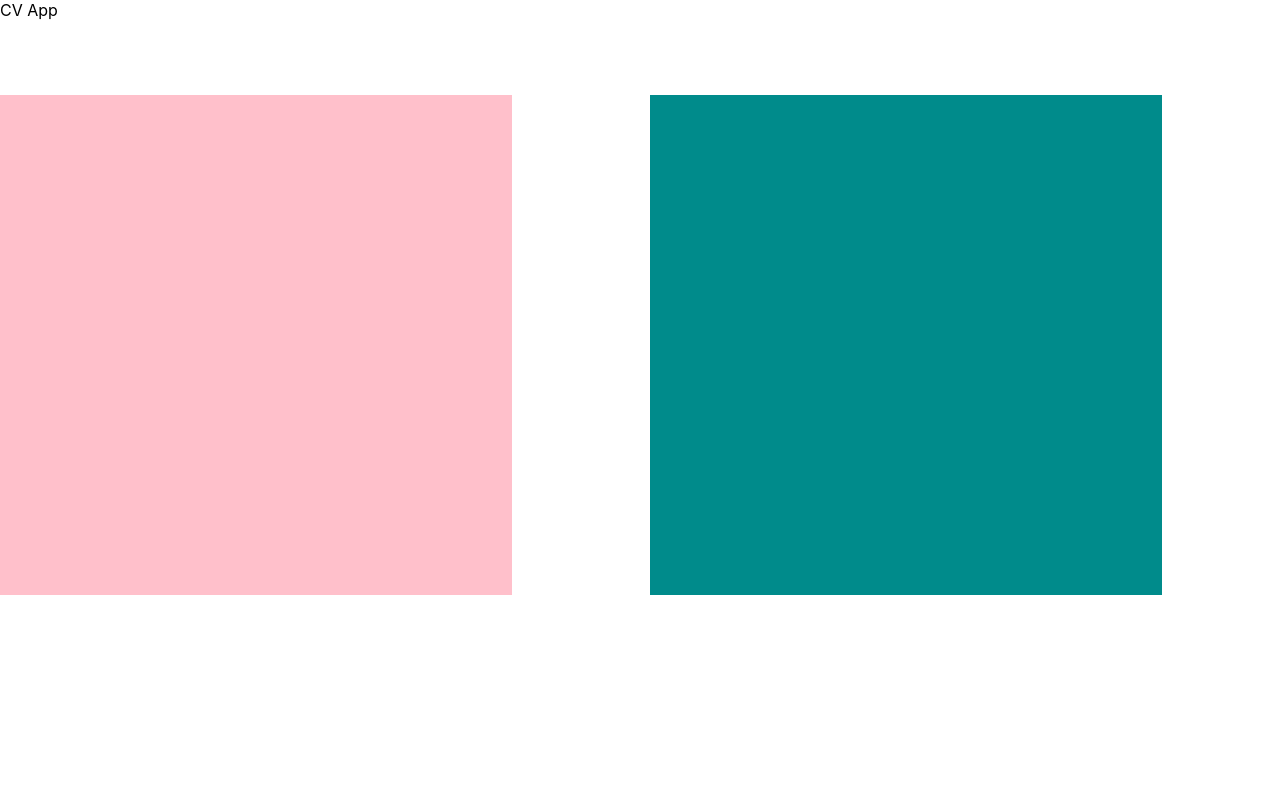
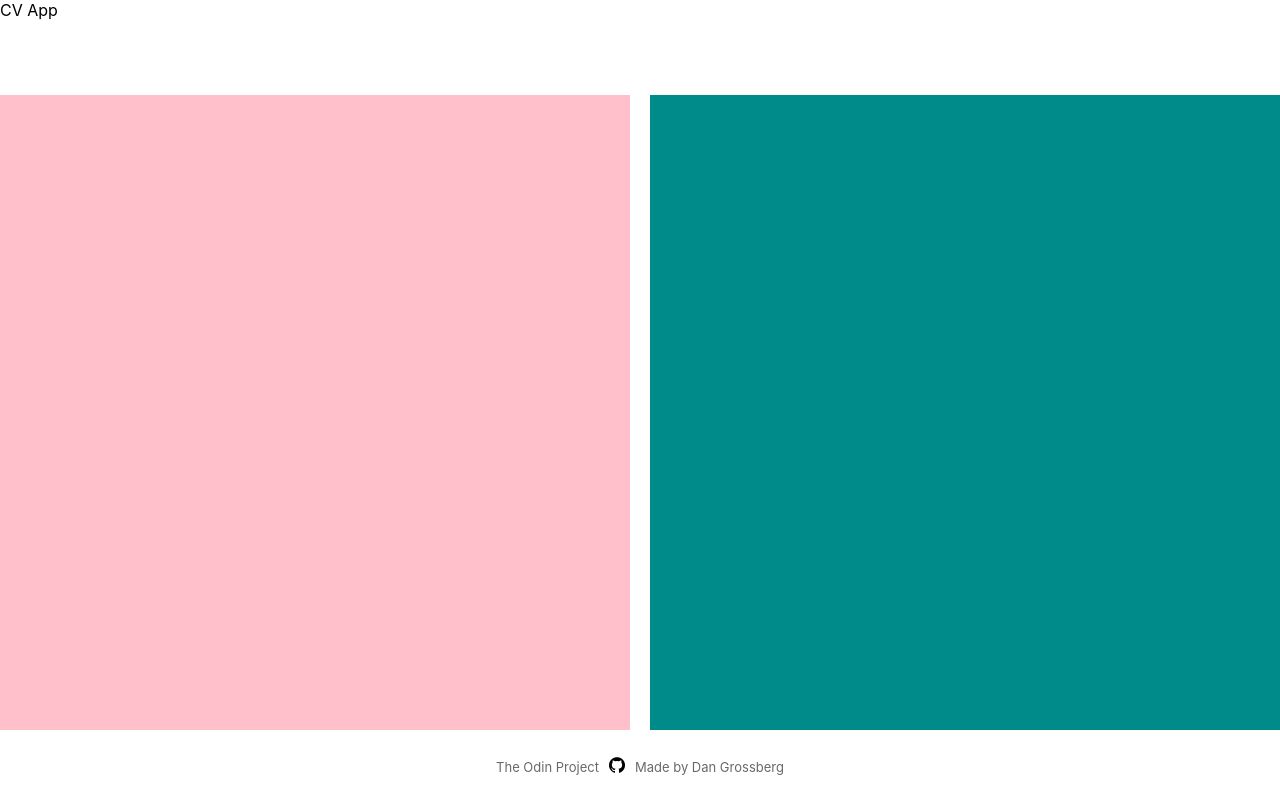
Before and after one commit to dwgrossberg/cv-app, a React (Create React App) app: page / in a window 1280 px wide. Built offline with nearby package versions, Linux system fonts and the light colour scheme.

Commit message:
Setup Footer component

```diff
--- a/src/App.js
+++ b/src/App.js
@@ -2,6 +2,7 @@ import React, { Component } from "react";
 import CVInput from "./components/CVInput";
 import CVOutput from "./components/CVOutput";
 import Header from "./components/Header";
+import Footer from "./components/Footer";
 import "./styles/App.css";
 
 class App extends Component {
@@ -14,6 +15,7 @@ class App extends Component {
         <Header />
         <CVInput />
         <CVOutput />
+        <Footer />
       </div>
     );
   }
--- /dev/null
+++ b/src/components/Footer.js
@@ -0,0 +1,30 @@
+import React, { Component } from "react";
+import "../styles/Footer.css";
+import gitHubIcon from "../assets/github.png";
+
+class Footer extends Component {
+  constructor(props) {
+    super(props);
+  }
+  render() {
+    return (
+      <div className="Footer">
+        <div className="made-by">
+          <a
+            href="https://www.theodinproject.com/"
+            target="_blank"
+            rel="noreferrer"
+          >
+            <p>The Odin Project</p>
+          </a>
+          <a href="https://github.com/dwgrossberg">
+            <img id="github-icon" alt="github-icon" src={gitHubIcon} />
+          </a>
+          <p>Made by Dan Grossberg</p>
+        </div>
+      </div>
+    );
+  }
+}
+
+export default Footer;
--- a/src/styles/App.css
+++ b/src/styles/App.css
@@ -1,11 +1,10 @@
 .App {
-  min-width: 500px;
+  height: 100%;
+  width: 100%;
+  width: 100vw;
+  height: 100vh;
+  min-width: 700px;
   gap: 20px;
   display: grid;
   grid-template: 75px 1fr 50px / 1fr 1fr;
-  width: 100vw;
-  height: 100vh;
-  overflow-y: auto;
-  overflow-x: hidden;
-  min-width: 600px;
 }
--- a/src/styles/CVInput.css
+++ b/src/styles/CVInput.css
@@ -1,6 +1,6 @@
 .CVInput {
   grid-area: 2 / 1 / 3 / 2;
-  width: 40vw;
-  height: 500px;
+  width: 100%;
+  height: 100%;
   background-color: pink;
 }
--- a/src/styles/CVOutput.css
+++ b/src/styles/CVOutput.css
@@ -1,6 +1,6 @@
 .CVOutput {
   grid-area: 2 / 2/ 3 / 3;
-  width: 40vw;
-  height: 500px;
+  width: 100%;
+  height: 100%;
   background-color: darkcyan;
 }
--- /dev/null
+++ b/src/styles/Footer.css
@@ -0,0 +1,31 @@
+.Footer {
+  grid-area: 3 / 1 / 4 / 3;
+  height: 100%;
+}
+
+.made-by {
+  color: dimgray;
+  display: flex;
+  flex-direction: row;
+  align-items: center;
+  justify-content: center;
+  gap: 10px;
+  font-size: 13px;
+  padding: 7px;
+  border-radius: 7px;
+  width: 100%;
+}
+.made-by a {
+  text-decoration: none;
+  color: dimgray;
+}
+.made-by img {
+  height: 16px;
+  transition: transform 0.3s ease-in-out;
+}
+.made-by #github-icon {
+  max-height: 16px;
+}
+.made-by img:hover {
+  transform: rotate(360deg) scale(1.2);
+}
--- a/src/styles/Header.css
+++ b/src/styles/Header.css
@@ -1,3 +1,4 @@
 .Header {
   grid-area: 1 / 1 / 2 / 3;
+  height: 100%;
 }
--- a/src/styles/index.css
+++ b/src/styles/index.css
@@ -11,4 +11,8 @@ body {
     sans-serif;
   -webkit-font-smoothing: antialiased;
   -moz-osx-font-smoothing: grayscale;
+  overflow-y: auto;
+  overflow-x: auto;
+  min-width: 600px;
+  min-height: 600px;
 }
```
Also changed, not shown: src/assets/gitHubIconWhite.png (added), src/assets/github.png (added).
